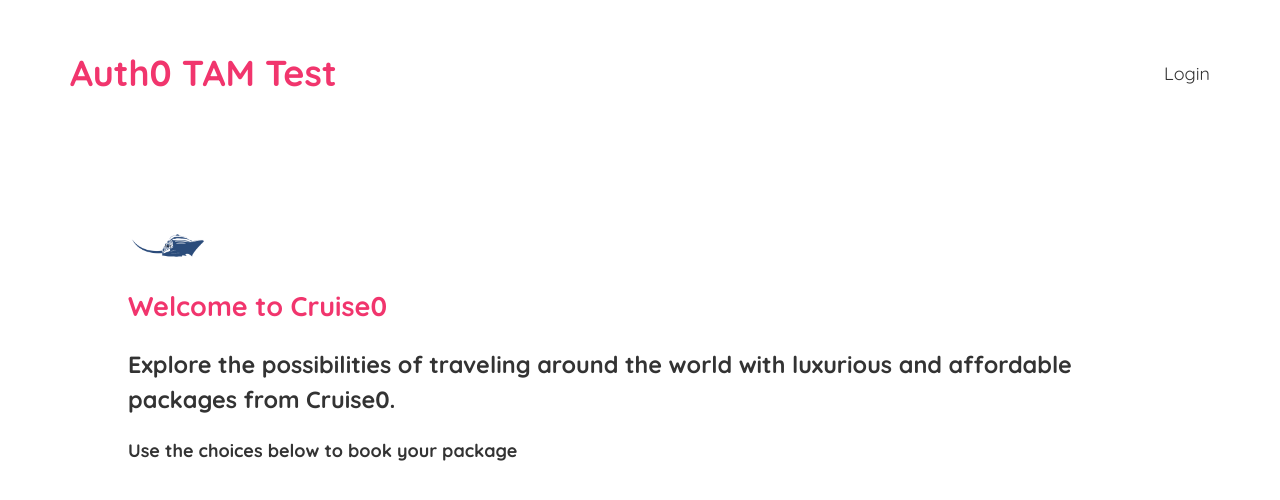
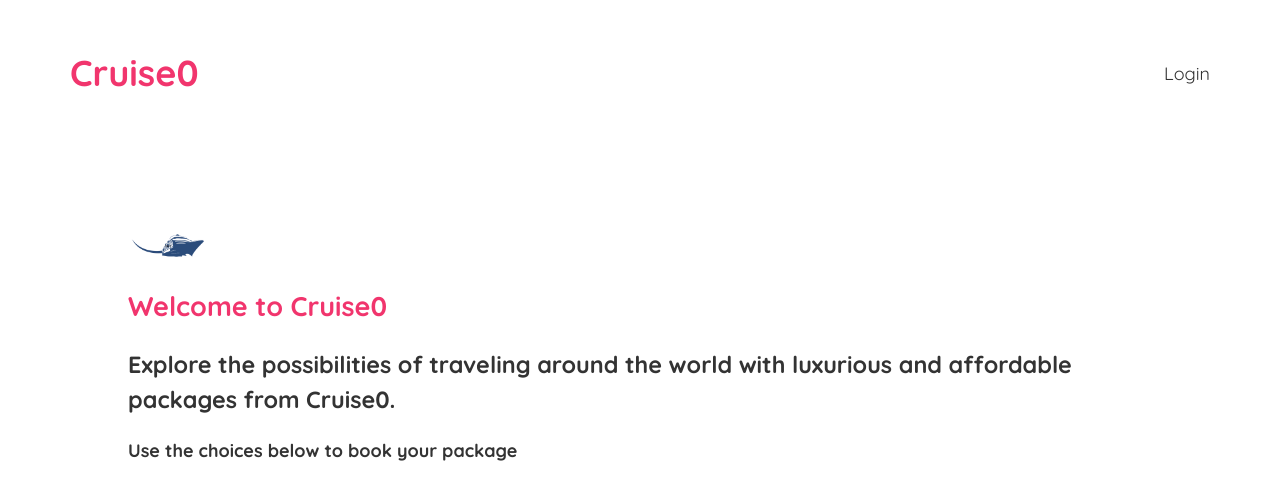
Before and after one commit to afide26/authtamtech, a React (Create React App) app: page / in a window 1280 px wide. Shown: the top 500 px of the page. Built offline with nearby package versions, Linux system fonts and the light colour scheme.

Commit message:
Change the title to Cruise0

```diff
--- a/src/Views/Navbar.js
+++ b/src/Views/Navbar.js
@@ -8,7 +8,7 @@ const Navbar = () => {
     if(!isAuthenticated) return (
             <nav className="navbar">
                 <Link to="/" className="nav-title-link">
-                <div className="nav-title">Auth0 TAM Test</div>
+                <div className="nav-title">Cruise0</div>
                 </Link>
                 <div className="links">
                 <LoginButton/>
```
